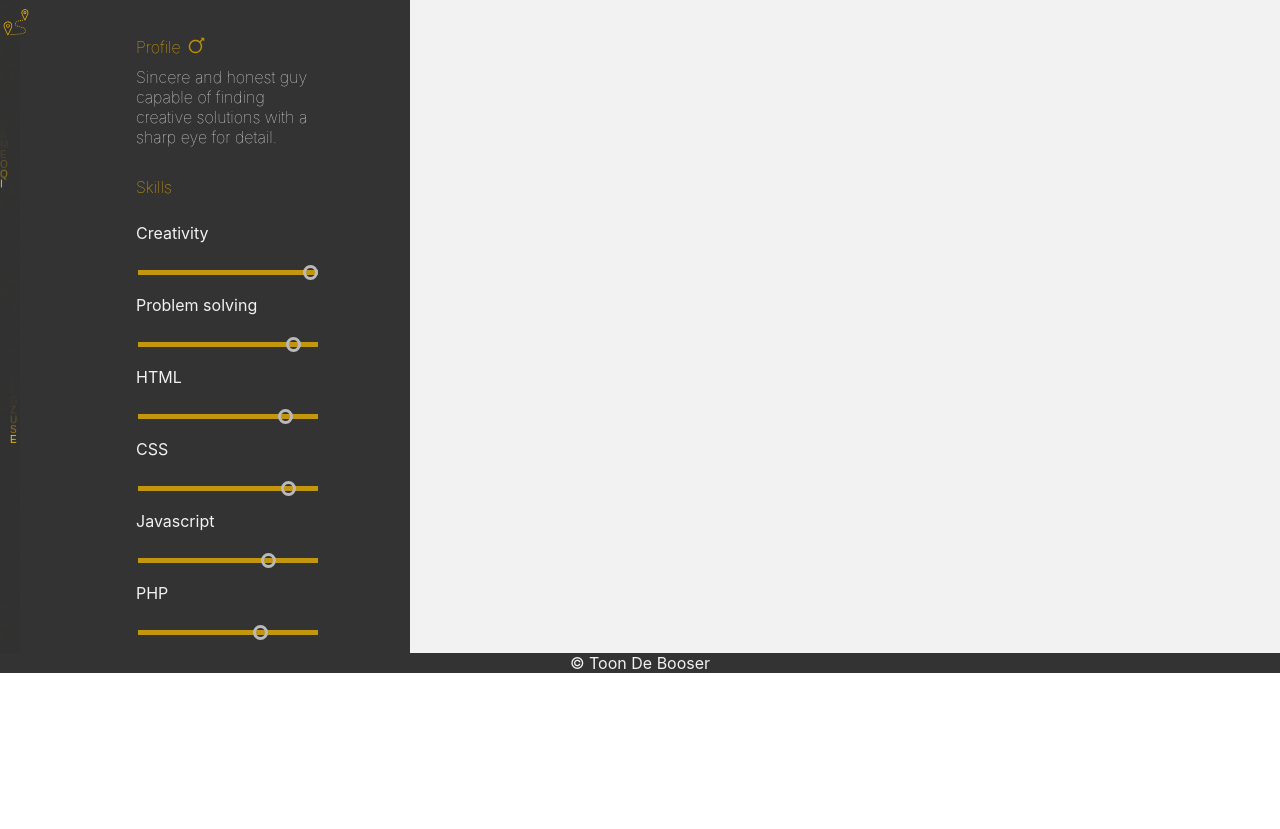
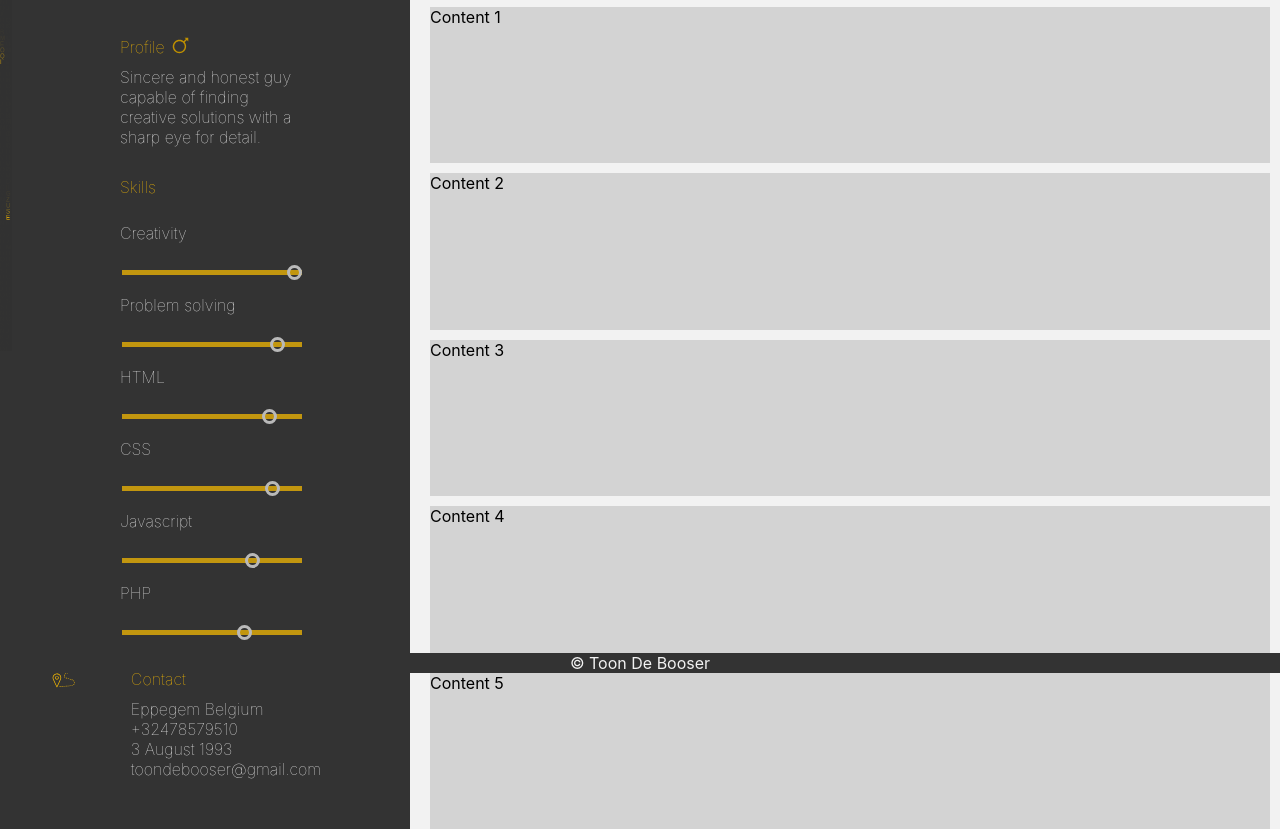
Before and after one commit to toondebooser/portfolio, a plain HTML site: page index.html in a window 1280 px wide. Shown: the part 127-956 px from the top of the page. Before the commit the page ends 800 px from the top, so only its background shows below. Drawn offline with Linux system fonts and the light colour scheme.

Commit message:
Add main section for content display

```diff
--- a/index.html
+++ b/index.html
@@ -14,20 +14,25 @@
       <div class="backgroundBlack"><canvas></canvas></div>
       <nav></nav>
       <div class="backgroundWhite"></div>
+
       <header>
         <img class="profile" src="./img/Afbeelding1.png" alt="profilePicture" />
         <h1>&lt/ Toon De Booser &gt</h1>
       </header>
+
       <main>
+        <div class="maincontent">Content 1</div>
+        <div class="maincontent">Content 2</div>
+        <div class="maincontent">Content 3</div>
+        <div class="maincontent">Content 4</div>
+        <div class="maincontent">Content 5</div>
+      </main>
+
+      <div class="leftBanner" onclick="activate()">
         <div class="icons">
           <img src="./img/Afbeelding2.svg" alt="mapIcon" />
         </div>
-        <img
-          class="arrow"
-          src="./img/arrow.png"
-          alt="arrowicon"
-          onclick="activate()"
-        />
+        <img class="arrow" src="./img/arrow.png" alt="arrowicon" />
         <div class="personalDescription">
           <span class="profileTitle">Profile </span>
           <span class="maleIcon"
@@ -94,11 +99,19 @@
               class="slider"
               class="slider"
             />
-            <br><br>
+            <br /><br />
           </div>
         </div>
-      </main>
+        <div class="contactTitle">Contact</div>
+        <div class="contact">
+          Eppegem Belgium <br>
+          +32478579510 <br>
+          3 August 1993 <br>
+          toondebooser@gmail.com
+        </div>
+      </div>
     </div>
+
     <footer>&copy Toon De Booser</footer>
   </body>
 </html>
--- a/script.js
+++ b/script.js
@@ -14,7 +14,7 @@ letters = letters.split("");
 
 // Setting up the columns
 var fontSize = 10,
-  columns = canvas.width / fontSize;
+  columns = canvas.width / fontSize ;
 
 // Setting up the drops
 var drops = [];
@@ -43,7 +43,9 @@ setInterval(draw, 33);
 const personalInfo = document.querySelector('.personalDescription');
 const arrowIcon = document.querySelector('.arrow');
 const backgroundBlack = document.querySelector('.backgroundBlack');
-const icons = document.querySelector('.icons')
+const icons = document.querySelector('.icons');
+const contactTitle = document.querySelector('.contactTitle')
+const contact = document.querySelector('.contact')
 
 const activate = () =>{
   if (personalInfo.classList.contains('active')){
@@ -51,11 +53,15 @@ const activate = () =>{
     arrowIcon.classList.remove('active')
     backgroundBlack.classList.remove('active');
     icons.classList.remove('active');
+    contactTitle.classList.remove('active')
+    contact.classList.remove('active')
   }
   else{
   personalInfo.classList.add('active')
   arrowIcon.classList.add('active')
   backgroundBlack.classList.add('active')
   icons.classList.add('active');
+  contactTitle.classList.add('active')
+  contact.classList.add('active')
   }
 }
--- a/style.css
+++ b/style.css
@@ -71,8 +71,11 @@ header{
     top: 4px;
 }
 .icons{
+    display: grid;
+    grid-template-columns: repeat(1);
     grid-column: 1/2;
-    grid-row: 2/3;
+    grid-row: 3/4;
+    justify-content: center;
     transition:  transform 1s;
 }
 h1{
@@ -87,36 +90,50 @@ h1{
 
 }
 .profileTitle,.skillTitle{
+    grid-row:1/2;
     line-height: 40px;
     color: #FFC000;
     font-weight: lighter;
 }
-.slideLabels{
-    color: #F2F2F2;
+.contactTitle{
+    grid-row: 3/4;
+    grid-column: 2/3;
+    line-height: 40px;
+    color: #FFC000;
+    font-weight: lighter;
+    transition:  transform 1s, margin-left 1s;
 }
-main{
+
+
+.leftBanner{
     display: grid;
-    grid-template-columns: repeat(2, 35px, auto);
+    grid-template-columns: repeat(2, auto);
     grid-row: 2/3;
     grid-column: 1/5;
+    margin-bottom: 50px;
 
 }
-.profileText{
+.profileText,.slideLabels,.contact{
     color: #F2F2F2;
     font-weight: lighter;
 
 }
 .personalDescription{
+    grid-column: 1/3;
     justify-self: center;
-    grid-column: 2/3;
     grid-row: 2/3;
     margin-top: 20px;
     width: 150px;
     transition:  transform 1s, margin-left 1s;
 }
+.contact{
+    grid-column: 2/3;
+    grid-row: 4/5;
+    transition:  transform 1s, margin-left 1s;
+}
 
 canvas{
-    height: 100%;
+    height: 50%;
 }
 .arrow{
     margin-top: 20px;
@@ -131,7 +148,7 @@ canvas{
     transform: rotate(180deg);
 
 }
-.personalDescription.active{
+.personalDescription.active,.contactTitle.active,.contact.active{
 
     transform: translateX(0px);
     margin-left: 20px;
@@ -160,7 +177,20 @@ footer{
     opacity: 0.7;
     transition: opacity .2s;
   }
-
+main{
+   display: grid;
+   grid-template-columns: repeat(12, 1fr);
+   gap: 10px;
+   margin-right: 10px;
+    grid-column: 5/13;
+    grid-row: 2/3;
+    height: 100%;
+    z-index: -2;
+}
+.maincontent{
+    background-color:lightgray;
+    grid-column: 1/13;
+}
   .slider::-webkit-slider-thumb {
     appearance: none;
     width: 25px;
@@ -184,9 +214,9 @@ footer{
         font-size: 35px;
         margin-right: 80px;
     }
-    .personalDescription{
-        justify-self: start;
-    }
+   .personalDescription{
+    justify-self: center;
+   }
     .profile{
         height: 70px;
         margin-left: 70px;
@@ -195,12 +225,10 @@ footer{
 
 }
 @media screen and (max-width: 700px){
-    .personalDescription{
+    .personalDescription,.icons,.contactTitle,.contact{
         transform: translateX(-300px);
     }
-    .icons{
-        transform: translateX(-300px);
-    }
+
     .backgroundBlack.active{
         width: 50%;
     }
```
